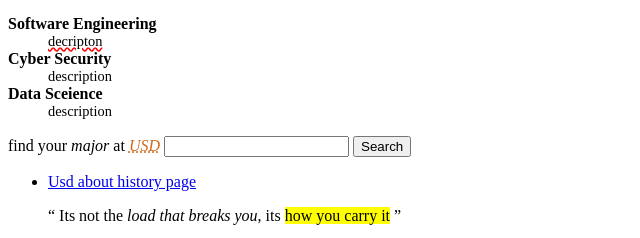
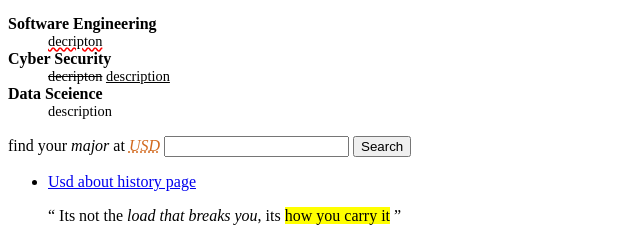
Before and after one commit to y3s1n/lab4-web-foundations-html, a plain HTML site: page docs/index.html in a window 1280 px wide. Shown: the part 205-443 px from the top of the page, 0-640 px from the left. Drawn offline with Linux system fonts and the light colour scheme.

Commit message:
Demarcating edits

```diff
--- a/docs/index.html
+++ b/docs/index.html
@@ -44,7 +44,7 @@
                     <dt>Software Engineering</dt>
                     <dd><u>decripton</u></dd>
                     <dt>Cyber Security</dt>
-                    <dd>description</dd>
+                    <dd><del>decripton</del> <ins>description</ins></dd>
                     <dt>Data Sceience</dt>
                     <dd>description</dd>
                 </dl>
```
